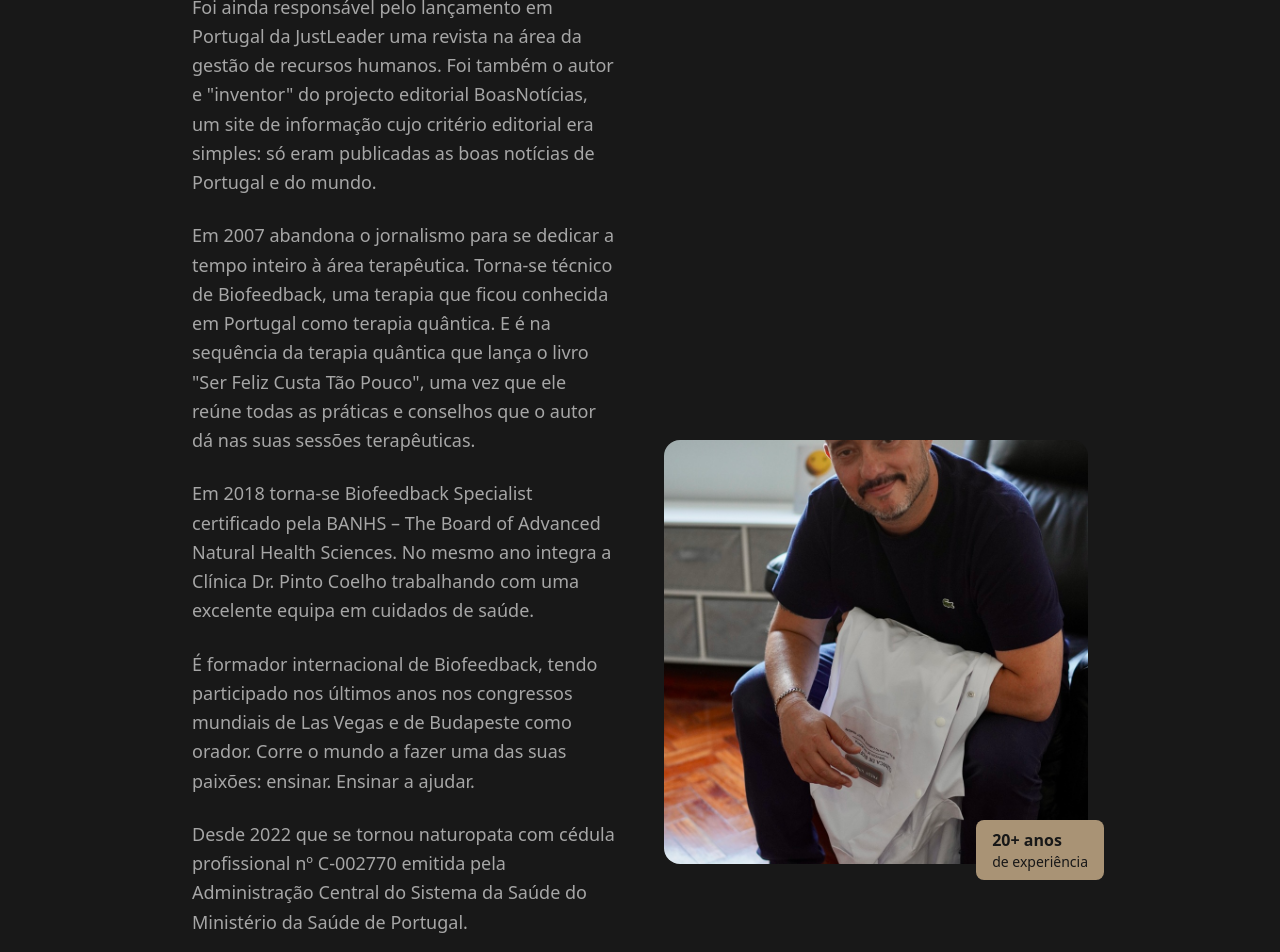
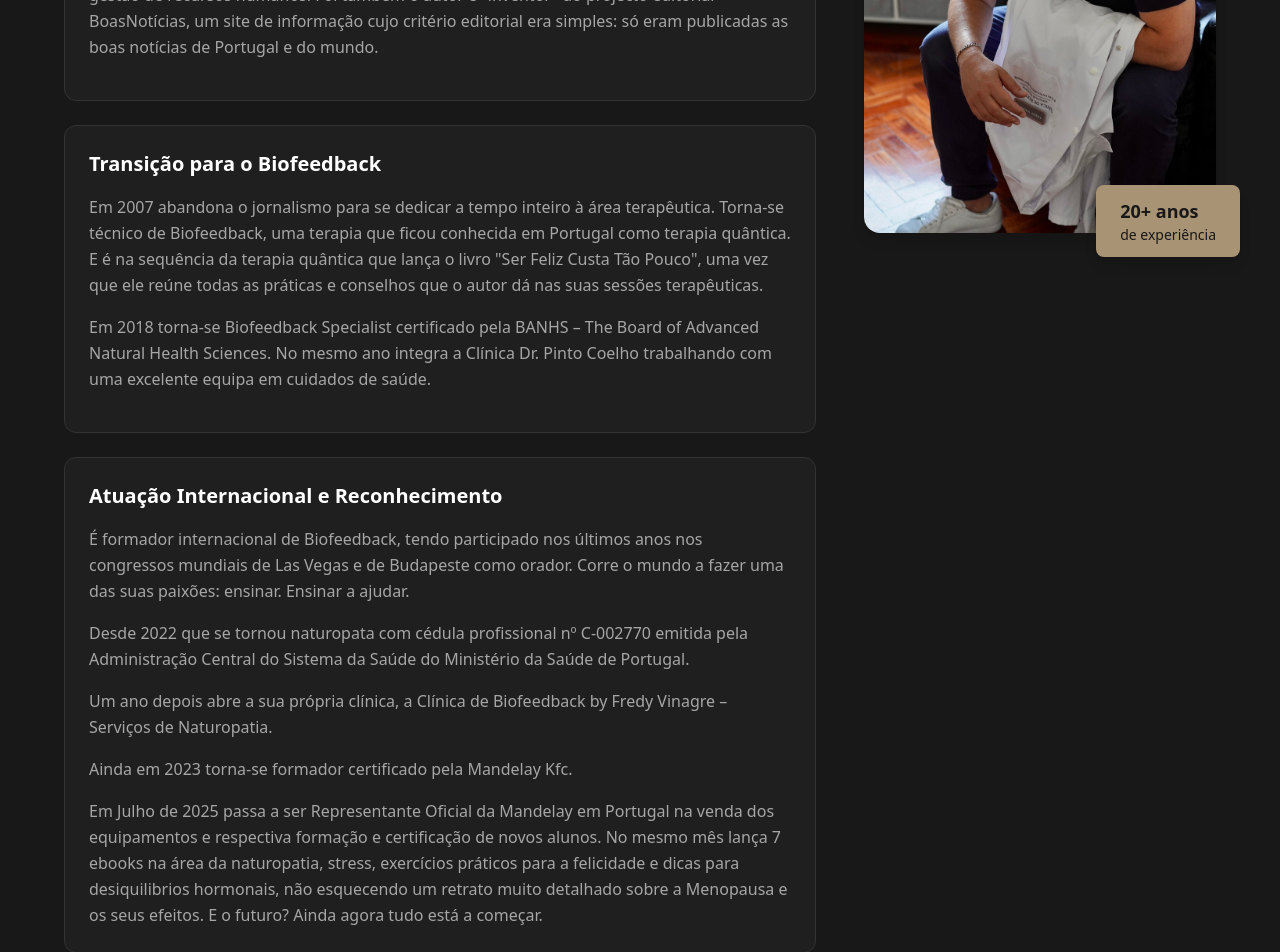
Before and after one commit to guiz01/bftecnicos, a React (Vite) app: page /fredy-vinagre in a window 1280 px wide. Shown: the part 1300-2252 px from the top of the page. Built offline with nearby package versions, Linux system fonts and the light colour scheme.

Commit message:
[dyad] Ajustando o layout da seção sobre Fredy para melhor proporção texto/imagem - wrote 1 file(s)

```diff
--- a/src/pages/FredyVinagre.tsx
+++ b/src/pages/FredyVinagre.tsx
@@ -83,7 +83,7 @@ const FredyVinagre = () => {
 
       {/* Sobre Fredy */}
       <section id="tecnicos-section" className="py-20 px-4">
-        <div className="max-w-4xl mx-auto">
+        <div className="max-w-6xl mx-auto">
           <div className="text-center mb-12">
             <h2 className="text-4xl font-bold text-foreground mb-4">Quem é o Fredy Vinagre?</h2>
             <p className="text-lg text-muted-foreground">
@@ -91,35 +91,48 @@ const FredyVinagre = () => {
             </p>
           </div>
 
-          <div className="grid md:grid-cols-2 gap-12 items-center">
-            <div>
-              <p className="text-lg text-muted-foreground mb-6 leading-relaxed">
+          <div className="grid md:grid-cols-3 gap-12 items-start">
+            {/* Texto principal - 2/3 do espaço */}
+            <div className="md:col-span-2 space-y-6">
+              <div className="bg-card border border-border rounded-xl p-6">
+                <h3 className="text-xl font-semibold text-foreground mb-4">Formação e Carreira</h3>
+                <p className="text-muted-foreground leading-relaxed mb-4">
                   Fredy Vinagre formou-se em Comunicação Social pela Universidade Autónoma de Lisboa. Foi jornalista durante vários anos, tendo trabalhado em publicações como a Exame. Fez parte da equipa fundadora do jornal Meios&amp;Publicidade, publicação que mais tarde dirigiu.
                 </p>
-              <p className="text-lg text-muted-foreground mb-6 leading-relaxed">
+                <p className="text-muted-foreground leading-relaxed mb-4">
                   Foi ainda responsável pelo lançamento em Portugal da JustLeader uma revista na área da gestão de recursos humanos. Foi também o autor e "inventor" do projecto editorial BoasNotícias, um site de informação cujo critério editorial era simples: só eram publicadas as boas notícias de Portugal e do mundo.
                 </p>
-              <p className="text-lg text-muted-foreground mb-6 leading-relaxed">
+              </div>
+
+              <div className="bg-card border border-border rounded-xl p-6">
+                <h3 className="text-xl font-semibold text-foreground mb-4">Transição para o Biofeedback</h3>
+                <p className="text-muted-foreground leading-relaxed mb-4">
                   Em 2007 abandona o jornalismo para se dedicar a tempo inteiro à área terapêutica. Torna-se técnico de Biofeedback, uma terapia que ficou conhecida em Portugal como terapia quântica. E é na sequência da terapia quântica que lança o livro "Ser Feliz Custa Tão Pouco", uma vez que ele reúne todas as práticas e conselhos que o autor dá nas suas sessões terapêuticas.
                 </p>
-              <p className="text-lg text-muted-foreground mb-6 leading-relaxed">
+                <p className="text-muted-foreground leading-relaxed mb-4">
                   Em 2018 torna-se Biofeedback Specialist certificado pela BANHS – The Board of Advanced Natural Health Sciences. No mesmo ano integra a Clínica Dr. Pinto Coelho trabalhando com uma excelente equipa em cuidados de saúde.
                 </p>
-              <p className="text-lg text-muted-foreground mb-6 leading-relaxed">
+              </div>
+
+              <div className="bg-card border border-border rounded-xl p-6">
+                <h3 className="text-xl font-semibold text-foreground mb-4">Atuação Internacional e Reconhecimento</h3>
+                <p className="text-muted-foreground leading-relaxed mb-4">
                   É formador internacional de Biofeedback, tendo participado nos últimos anos nos congressos mundiais de Las Vegas e de Budapeste como orador. Corre o mundo a fazer uma das suas paixões: ensinar. Ensinar a ajudar.
                 </p>
-              <p className="text-lg text-muted-foreground mb-6 leading-relaxed">
+                <p className="text-muted-foreground leading-relaxed mb-4">
                   Desde 2022 que se tornou naturopata com cédula profissional nº C-002770 emitida pela Administração Central do Sistema da Saúde do Ministério da Saúde de Portugal.
                 </p>
-              <p className="text-lg text-muted-foreground mb-6 leading-relaxed">
+                <p className="text-muted-foreground leading-relaxed mb-4">
                   Um ano depois abre a sua própria clínica, a Clínica de Biofeedback by Fredy Vinagre – Serviços de Naturopatia.
                 </p>
-              <p className="text-lg text-muted-foreground mb-6 leading-relaxed">
+                <p className="text-muted-foreground leading-relaxed mb-4">
                   Ainda em 2023 torna-se formador certificado pela Mandelay Kfc.
                 </p>
-              <p className="text-lg text-muted-foreground mb-6 leading-relaxed">
+                <p className="text-muted-foreground leading-relaxed">
                   Em Julho de 2025 passa a ser Representante Oficial da Mandelay em Portugal na venda dos equipamentos e respectiva formação e certificação de novos alunos. No mesmo mês lança 7 ebooks na área da naturopatia, stress, exercícios práticos para a felicidade e dicas para desiquilibrios hormonais, não esquecendo um retrato muito detalhado sobre a Menopausa e os seus efeitos. E o futuro? Ainda agora tudo está a começar.
                 </p>
+              </div>
+
               <div className="flex items-center space-x-4 text-sm text-muted-foreground">
                 <div className="flex items-center space-x-2">
                   <Mail className="w-4 h-4" />
@@ -136,16 +149,17 @@ const FredyVinagre = () => {
               </div>
             </div>
 
+            {/* Imagem - 1/3 do espaço */}
             <div className="relative">
-              <div className="aspect-square bg-muted rounded-2xl overflow-hidden">
+              <div className="aspect-[4/5] bg-muted rounded-2xl overflow-hidden shadow-lg">
                 <img
                   src="/images/perfil-fredy.jpg"
                   alt="Fredy Vinagre"
                   className="w-full h-full object-cover"
                 />
               </div>
-              <div className="absolute -bottom-4 -right-4 bg-primary text-primary-foreground px-4 py-2 rounded-lg">
-                <span className="font-semibold">20+ anos</span>
+              <div className="absolute -bottom-6 -right-6 bg-primary text-primary-foreground px-6 py-3 rounded-lg shadow-lg">
+                <span className="font-semibold text-lg">20+ anos</span>
                 <span className="text-sm block">de experiência</span>
               </div>
             </div>
```
Lines whose indentation alone changed are shown as unchanged.
